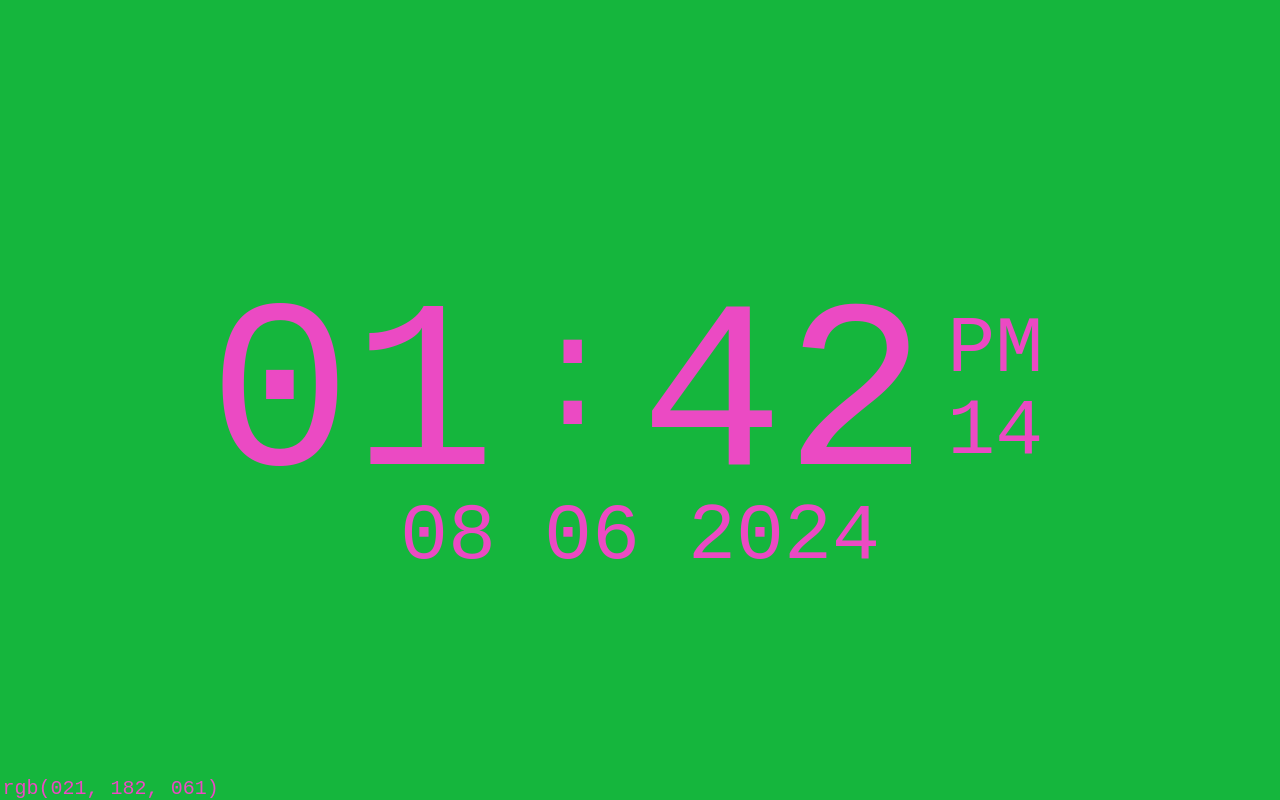
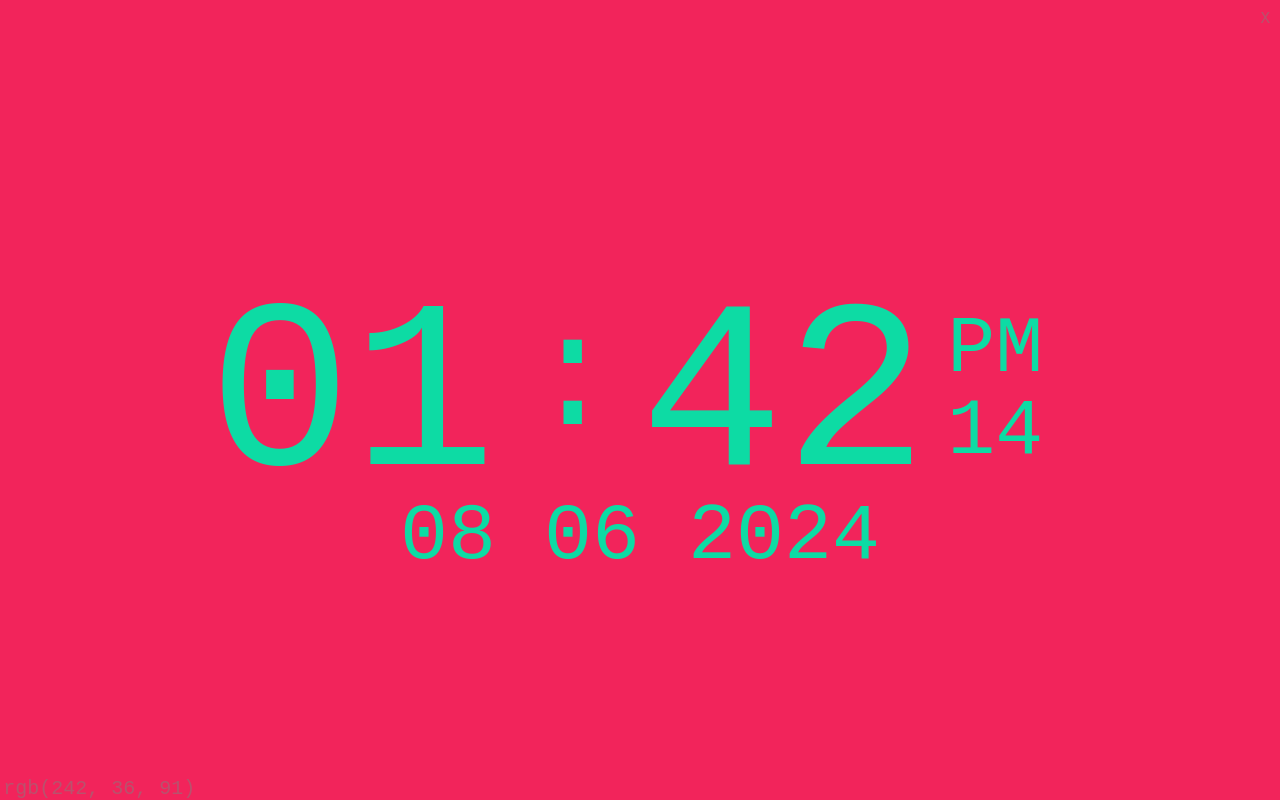
Before and after one commit to LactiLad/LactiLad, a website: page clock/color.html in a window 1280 px wide. Drawn offline with nearby package versions, Linux system fonts and the light colour scheme.

Commit message:
OKLAB colors

```diff
--- a/clock/clock.js
+++ b/clock/clock.js
@@ -1,3 +1,10 @@
+import { interpolate } from '/clock/node_modules/culori/src/index.js';
+import { formatRgb } from '/clock/node_modules/culori/src/index.js';
+import { formatHex8 } from '/clock/node_modules/culori/src/index.js';
+import { convertOkhsvToOklab } from '/clock/node_modules/culori/src/index.js';
+import { convertOklabToRgb } from '/clock/node_modules/culori/src/index.js';
+currentTime("color");
+
 var s = false;
 var m = false;
 var h = false;
@@ -10,6 +17,7 @@ function currentTime(clockStyle) {
   let dy = date.getDate();
   let mh = date.getMonth();
   let yr = date.getFullYear();
+
   let session = "A";
 
   if (ss === 0) {//11:11.0
@@ -45,42 +53,32 @@ function currentTime(clockStyle) {
     document.getElementById("seconds").innerText = ss;
     document.getElementById("date").innerText = mh + " " + dy + " " + yr;
 
-    var r = hh * 21.3333333333;
-    var g = mm * 4.33898305085;
-    var b = ss * 4.33898305085;
+    var totalTime = (((date.getHours() * 60) + date.getMinutes()) * 60) + date.getSeconds() + date.getMilliseconds()/1000.0;
 
-    if (s)
-      b = 256-b;
-    if (m)
-      g = 256-g;
-    if (h)
-      r = 256-r;
+    var value = (Math.cos(2.0 * Math.PI * (totalTime/86400.0 + 0.5))/2.0 + 0.5);
 
-    document.body.style.backgroundColor = "rgb("+r+", "+g+", "+b+")";
+    var color = convertOklabToRgb(convertOkhsvToOklab({mode: "hsv", h: totalTime, s: value, v: value, alpha: 1}));
+    var invColor = {mode: "rgb", r: 1 - color.r, g: 1 - color.g, b: 1 - color.b, alpha: 1};
+    var simColor = interpolate([color, invColor])(0.25);
 
-    var vr = Math.round(r);
-    var vg = Math.round(g);
-    var vb = Math.round(b);
-    vr = (vr < 10) ? "0" + vr : vr;
-    vr = (vr < 100) ? "0" + vr : vr;
-    vg = (vg < 10) ? "0" + vg : vg;
-    vg = (vg < 100) ? "0" + vg : vg;
-    vb = (vb < 10) ? "0" + vb : vb;
-    vb = (vb < 100) ? "0" + vb : vb;
-    document.getElementById("color").innerText = "rgb("+vr+", "+vg+", "+vb+")";//+s+m+h;
+    // console.log(totalTime);
+    // console.log(value);
 
-    r = 256-r;
-    g = 256-g;
-    b = 256-b;
-
-    document.getElementById("clock").style.color = "rgb("+r+", "+g+", "+b+")";
-    document.getElementById("session").style.color = "rgb("+r+", "+g+", "+b+")";
-    document.getElementById("seconds").style.color = "rgb("+r+", "+g+", "+b+")";
-    document.getElementById("date").style.color = "rgb("+r+", "+g+", "+b+")";
-    document.getElementById("colon").style.color = "rgb("+r+", "+g+", "+b+")";
-    document.getElementById("color").style.color = "rgb("+r+", "+g+", "+b+")";
+    document.body.style.backgroundColor = formatHex8(color);
+    document.getElementById("color").innerText = formatRgb(color);
+    document.getElementById("clock").style.color = formatHex8(invColor);
+    document.getElementById("session").style.color = formatHex8(invColor);
+    document.getElementById("seconds").style.color = formatHex8(invColor);
+    document.getElementById("date").style.color = formatHex8(invColor);
+    document.getElementById("colon").style.color = formatHex8(invColor);
+    document.getElementById("color").style.color = formatHex8(simColor);
+    document.getElementById("menuOpenButton").style.color = formatHex8(simColor);
   }
 
   document.getElementById("clock").innerText = time;
-  let t = setTimeout(function(){ currentTime(clockStyle) }, 1000);
+  let t = setTimeout(function(){ currentTime(clockStyle) }, 100);//every 1/19th seconds
 }
+
+function openMenu() {
+  document.getElementById("menu").style.visibility = "visible";
+}
--- a/clock/color.html
+++ b/clock/color.html
@@ -7,29 +7,31 @@
     <title>color.clock</title>
   </head>
   <body id="background" style="background: none; font-family: 'Courier New', monospace; white-space: nowrap;">
+    <div id="Menu" style="position: fixed; left: 50%; top: 50%; visibility: hidden; color: black;">
+      Hello
+    </div>
+    <a class="a" onclick="openMenu()">
+      <div id="menuOpenButton" style="position:absolute; right:10px; top:10px;">X</div>
+    </a>
     <div id="color" style="overflow: hidden; position: fixed; top: 100%; transform: translate(-2.5%, -100%); text-align: center; font-size: 1.25em;">
-    RBG()
+    rgb(0, 0, 0)
     </div>
     <div id="clock" style="overflow: hidden; position: fixed; left: 50%; top: 50%; transform: translate(-60%, -50%); text-align: center; font-size: 15em;">
-      12:00
+      12 00
     </div>
     <div id="colon" style="font-size: 10em; position: fixed; left: 50%; top: 50%; transform: translate(-120%, -60%); text-align: center;">
       :
     </div>
     <div id="session" style="font-size: 5em; position: fixed; left: 50%; top: 50%; transform: translate(320%, -105%); text-align: center;">
-      12:00
+      PM
     </div>
     <div id="seconds" style="font-size: 5em; position: fixed; left: 50%; top: 50%; transform: translate(320%, -15%); text-align: center;">
-      12:00
+      00
     </div>
     <div id="date" style="font-size: 5em; position: fixed; left: 50%; top: 50%; transform: translate(-50%, 100%); text-align: center;">
-      12:00
+      12 1 2024
     </div>
-	<script src="clock.js">
-	</script>
-	<script type="text/javascript">
-  	currentTime("color");
-	</script>
+  <script src="clock.js" type="module"></script>
 	<style>
     ::selection {
       background: white;
--- /dev/null
+++ b/package.json
@@ -0,0 +1,5 @@
+{
+  "dependencies": {
+    "culori": "^4.0.1"
+  }
+}
```
Also changed, not shown: 1 other file.
